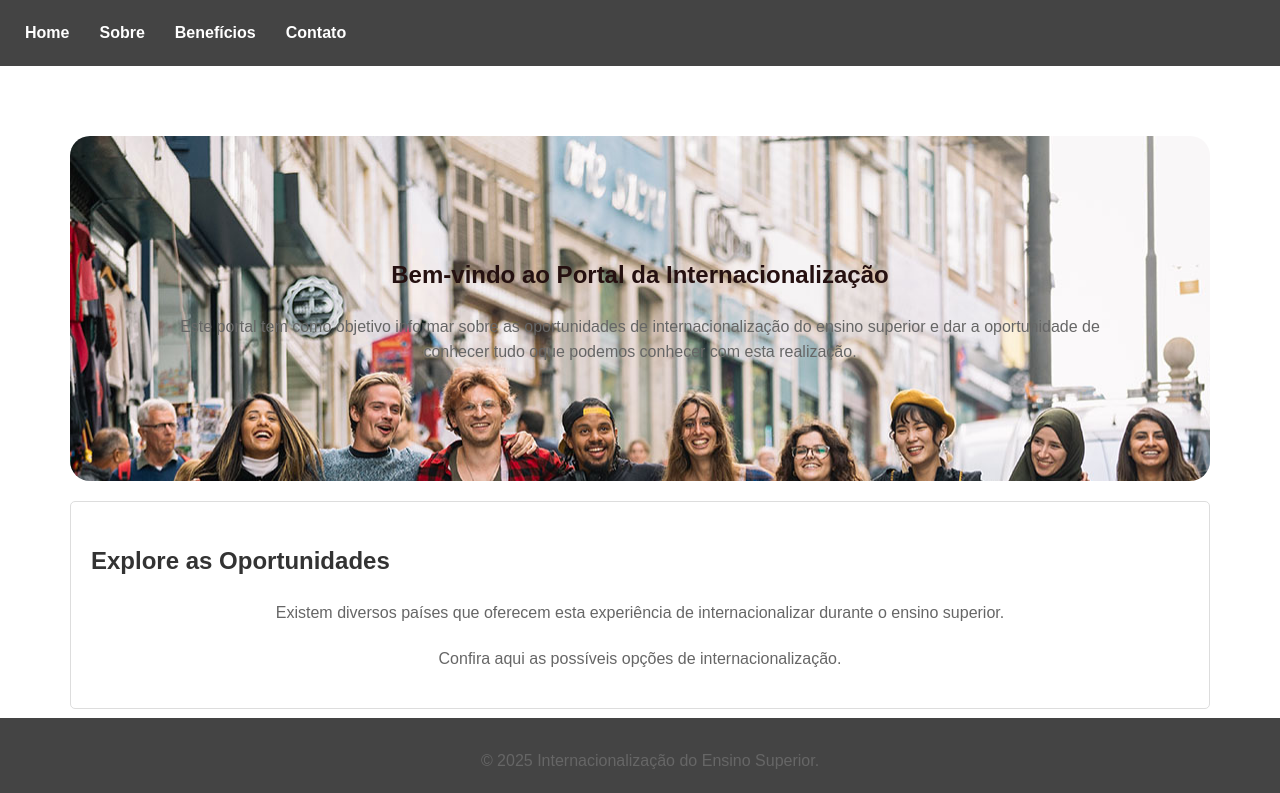
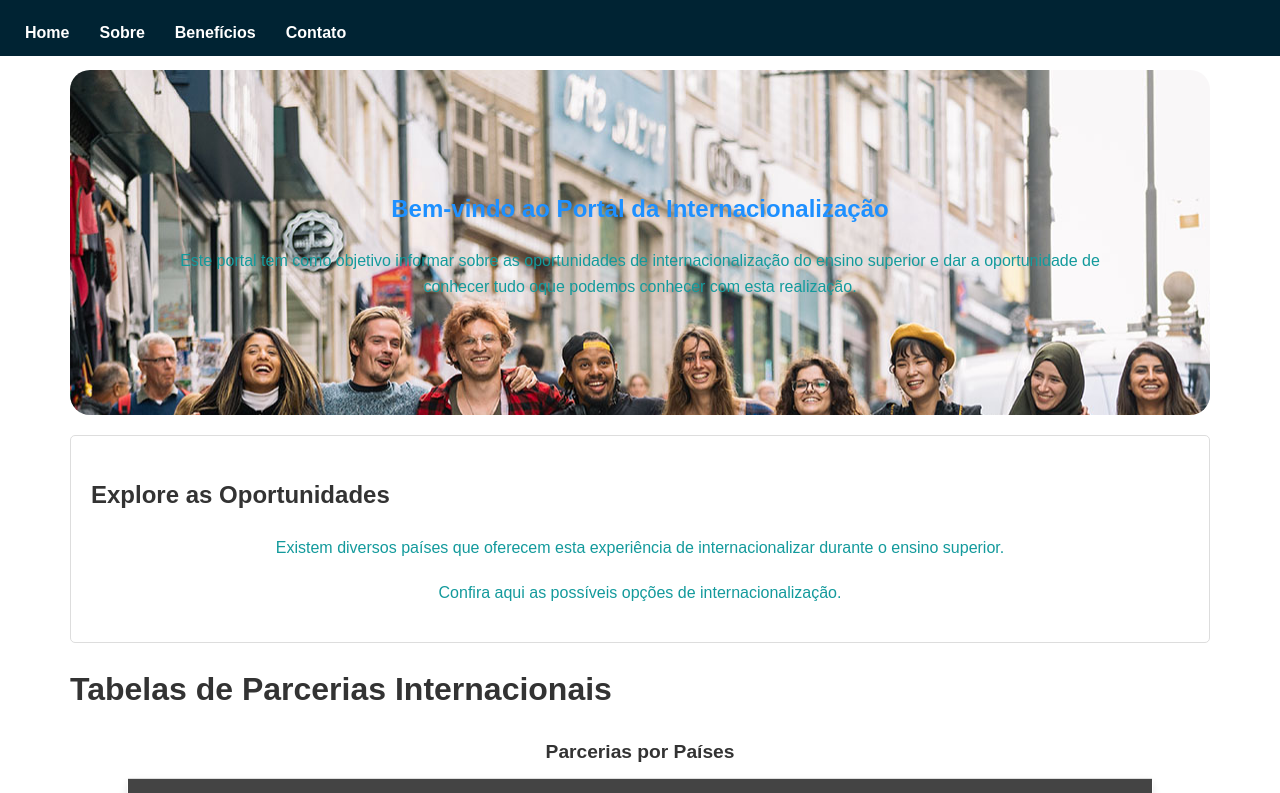
Before and after one commit to Mcaldas11/Projeto-tw, a plain HTML site: page index.html in a window 1280 px wide. Shown: the top 793 px of the page. Drawn offline with Linux system fonts and the light colour scheme.

Commit message:
nav fixa

```diff
--- a/style.css
+++ b/style.css
@@ -8,15 +8,19 @@ body {
 }
 
 header {
-    background: #444;
+    background: #002333;
     color: #fff;
     padding: 10px 0;
     text-align: center;
+    position: fixed;
+    width: 100%;
 }
 
 nav ul {
     list-style: none;
     padding: 0;
+    position: fixed;
+    width: 100%;
 }
 
 nav ul li {
@@ -34,7 +38,7 @@ nav ul li a {
     text-align: center;
     padding: 50px 20px;
     background: #000000;
-    color: #251010;
+    color: #1e90ff;
 }
 
 .info {
@@ -64,9 +68,8 @@ nav ul li a {
 footer {
     text-align: center;
     padding: 10px;
-    background: #444;
+    background: #002333;
     color: #fff;
-    position: fixed;
     bottom: 0;
     width: 100%;
 }
@@ -83,7 +86,7 @@ body {
 header nav ul {
     display: flex;
     list-style: none;
-    background-color: #444;
+    background-color: #002333;
     margin: 0;
     padding: 10px;
 }
@@ -185,7 +188,7 @@ tbody tr:hover {
 p {
     text-align: center;
     margin-top: 20px;
-    color: #666;
+    color: #139A9C;
 }
 
 .img1 {
@@ -207,7 +210,7 @@ p {
 }
 
 .expand-btn {
-    background-color: #1e90ff;
+    background-color: #07854a;
     color: white;
     border: none;
     padding: 10px;
@@ -219,7 +222,7 @@ p {
 }
 
 .expand-btn:hover {
-    background-color: #3742fa;
+    background-color: #07854a;
     transform: scale(1.02);
 }
 
```
